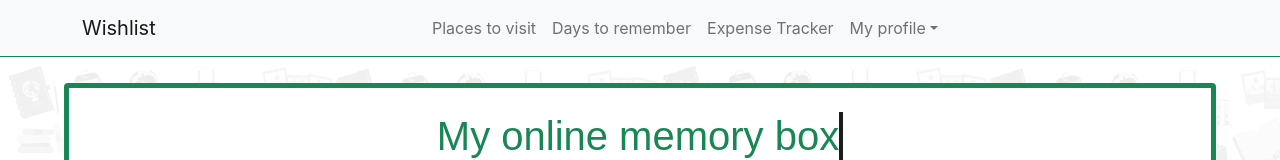
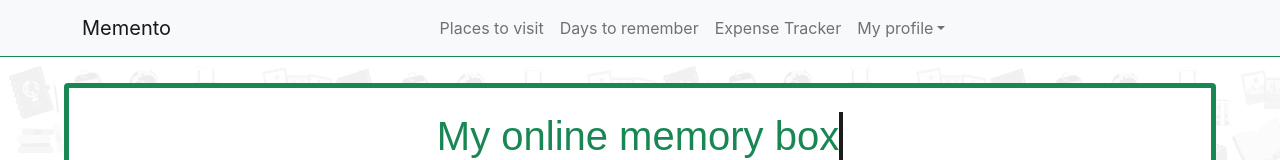
Before and after one commit to Mejsun/wishlist, a React (Create React App) app: page / in a window 1280 px wide. Shown: the top 160 px of the page. Built offline with nearby package versions, Linux system fonts and the light colour scheme.

Commit message:
wishlist to memento

```diff
--- a/src/components/Router.js
+++ b/src/components/Router.js
@@ -20,7 +20,7 @@
         <div className='Navbar'>
             <Navbar bg="light" expand="lg" variant="light" className='border-bottom border-success navbar-fixed-top'>
               <Container>
-                <Navbar.Brand as={Link} to={'/'}>Wishlist</Navbar.Brand>
+                <Navbar.Brand as={Link} to={'/'}>Memento</Navbar.Brand>
                 <Navbar.Toggle aria-controls="basic-navbar-nav" />
                 <Navbar.Collapse id="basic-navbar-nav">
                   <Nav className="me-auto ms-auto">
```
